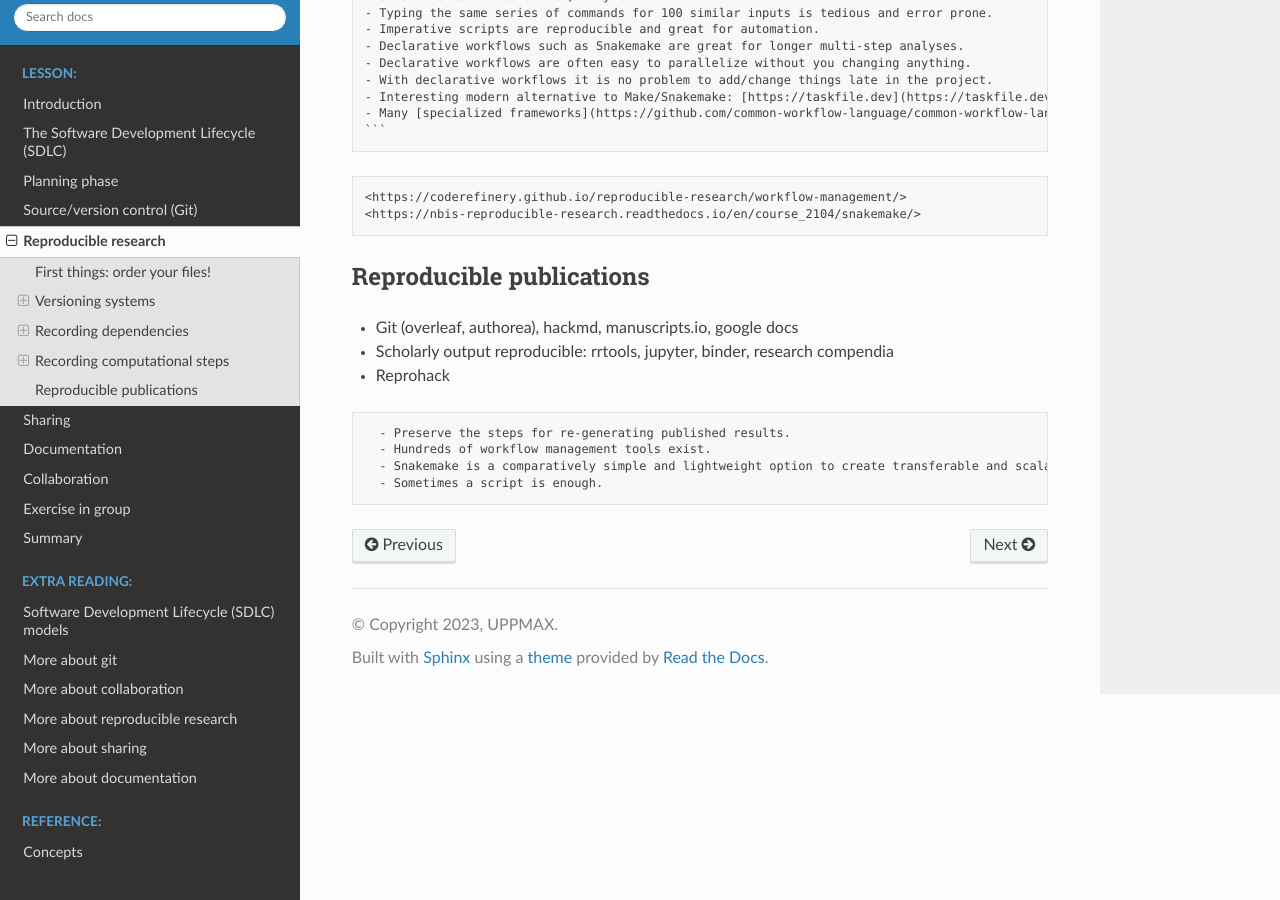
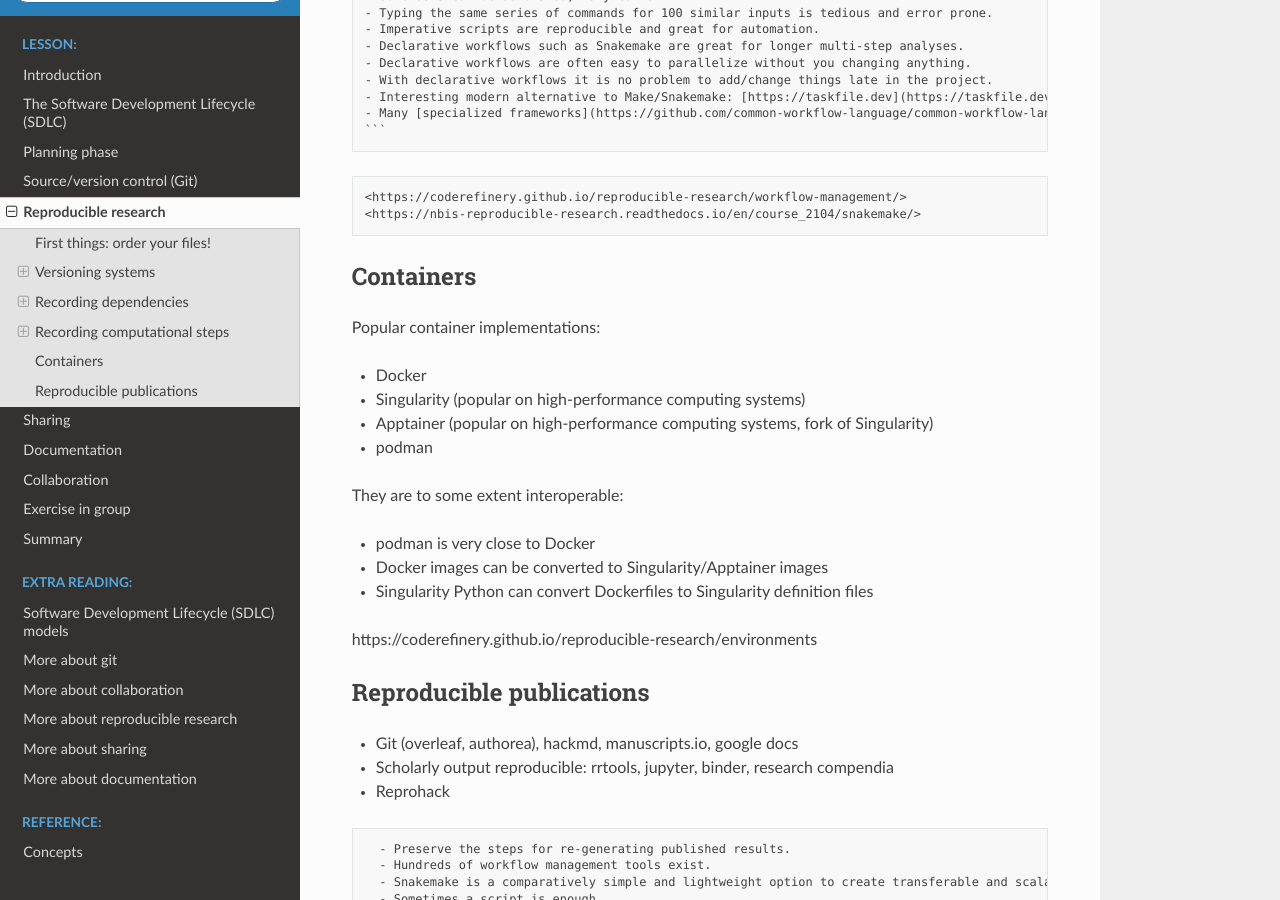
Before and after one commit to UPPMAX/programming_formalisms_intro, a Sphinx documentation site: the page built from doc/reproducible.md, in a window 1280 px wide and 900 px high, scrolled down 5232 px. Built offline with Sphinx 7.4.7 and the Read the Docs theme 2.0.0, drawn with Linux system fonts in a browser that asks for light colours; pages that are not in the unit, such as notebooks, are missing from menus; some of the changed lines change nothing that is shown.

Commit message:
add container

````diff
--- a/doc/reproducible.md
+++ b/doc/reproducible.md
@@ -104,10 +104,10 @@ Additional labels for pre-release and build metadata are available as extensions
 -	**Installing those dependencies** mostly automatically
 -	**Recording the versions** for all dependencies
 -	**Isolated environments**
-  -	On your computer for projects so they can use different software.
-  -	Isolate environments on computers with many users (and allow self-installations)
--	Using **different Python/R versions** per project??
-- Provide tools and services to **share packages**
+   -	On your computer for projects so they can use different software.
+   -	Isolate environments on computers with many users (and allow self-installations)
+   -	Using **different Python/R versions** per project??
+   -    Provide tools and services to **share packages**
 
 ### The tools
 - Python
@@ -153,19 +153,19 @@ Additional labels for pre-release and build metadata are available as extensions
 
 ### Graphical user interface (GUI)
 Imagine we have programmed a GUI with a nice interface with icons where you can select scripts and input files by clicking:
-- Click on counting script
-- Select book txt file
-- Give a name for the dat file
-- Click on a run symbol
-- Click on plotting script
-- Select book dat file
-- Give a name for the image file
-- Click on a run symbol
-- ...
-- Go to next book ...
-- Click on counting script
-- Select book txt file
-- ...
+1. Click on counting script
+1. Select book txt file
+1. Give a name for the dat file
+1. Click on a run symbol
+1. Click on plotting script
+1. Select book dat file
+1. Give a name for the image file
+1. Click on a run symbol
+1. ...
+1. Go to next book ...
+1. Click on counting script
+1. Select book txt file
+1. ...
 
 Disclaimer: not all GUIs behave this way - there exist very good GUI solutions which enable
 reproducibility and automation.
@@ -243,6 +243,27 @@ Discuss the pros and cons of these different approaches. Which are reproducible?
 <https://coderefinery.github.io/reproducible-research/workflow-management/>
 <https://nbis-reproducible-research.readthedocs.io/en/course_2104/snakemake/>
 ```
+## Containers
+
+Popular container implementations:
+
+- Docker
+
+- Singularity (popular on high-performance computing systems)
+
+- Apptainer (popular on high-performance computing systems, fork of Singularity)
+
+- podman
+
+They are to some extent interoperable:
+
+- podman is very close to Docker
+
+- Docker images can be converted to Singularity/Apptainer images
+
+- Singularity Python can convert Dockerfiles to Singularity definition files
+
+https://coderefinery.github.io/reproducible-research/environments
 
 ## Reproducible publications
 - Git (overleaf, authorea), hackmd, manuscripts.io, google docs
````
